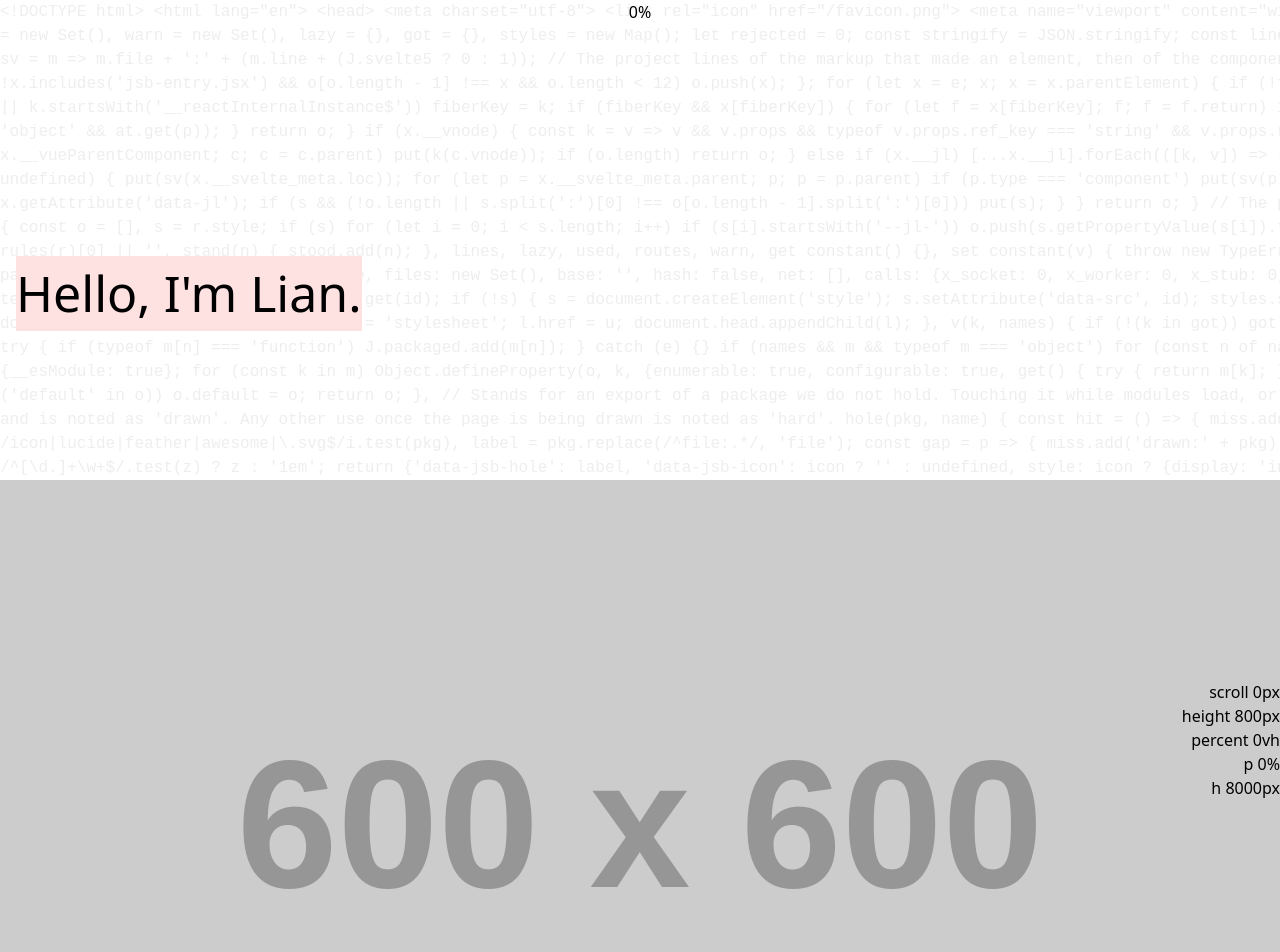
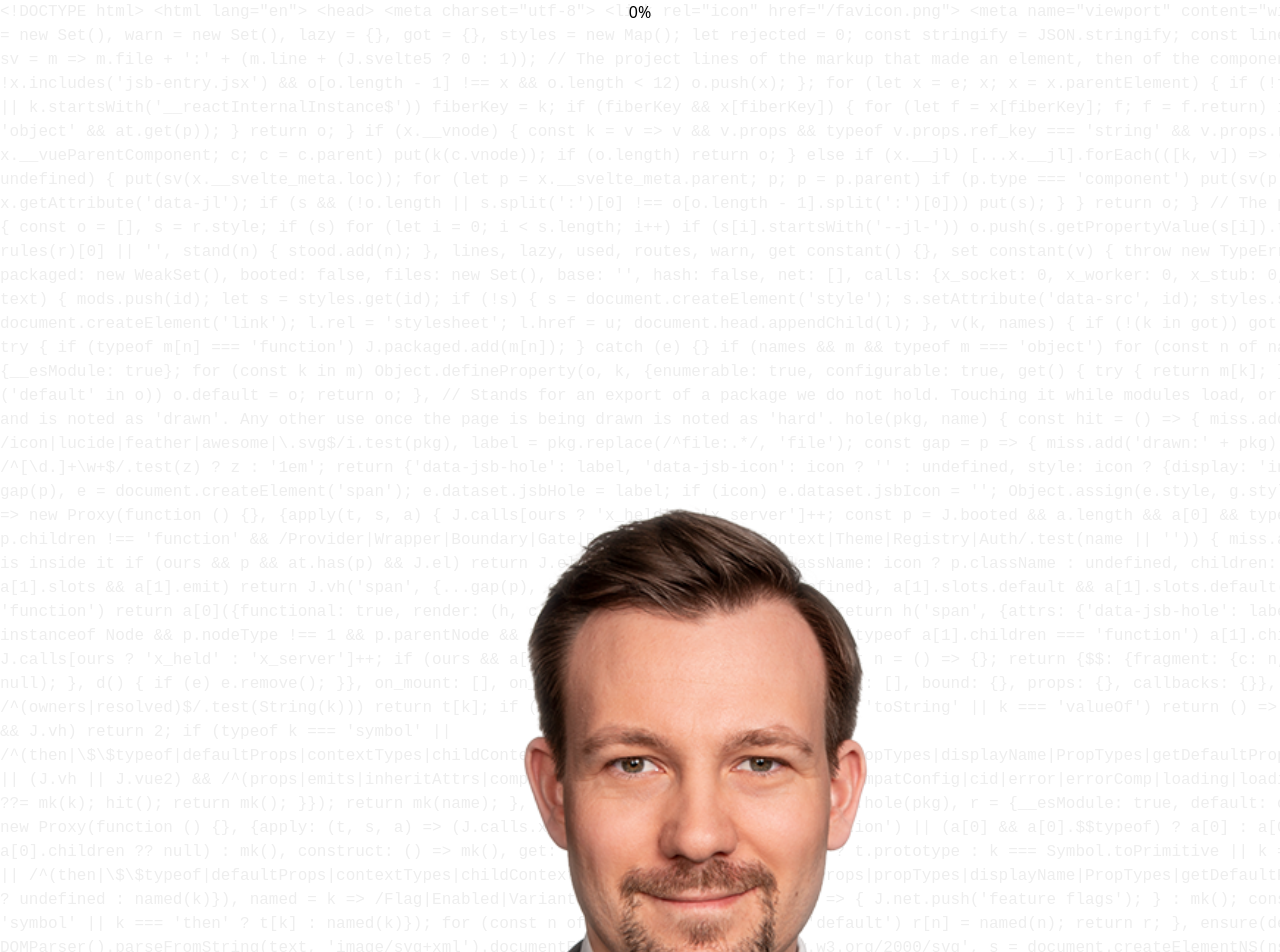
Before and after one commit to lianhuilui/portfolio, a SvelteKit app: page /parallax in a window 1280 px wide. Shown: the top 952 px of the page. Built offline with nearby package versions, Linux system fonts and the light colour scheme.

Commit message:
copywriting for hrcpoints

```diff
--- a/src/routes/parallax/+page.svelte
+++ b/src/routes/parallax/+page.svelte
@@ -16,12 +16,13 @@
     let animating = false;
 
     let imgs = [
-        'http://placehold.co/600x600',
-        'http://placehold.co/600x600',
-        'http://placehold.co/600x600',
-        'http://placehold.co/600x600',
-        'http://placehold.co/600x600',
-        'http://placehold.co/600x600',
+        '/head.png',
+        '/src/assets/hrcpoints.jpeg',
+        'http://placehold.co/1000x1000',
+        'http://placehold.co/1000x1000',
+        'http://placehold.co/1000x1000',
+        'http://placehold.co/1000x1000',
+        'http://placehold.co/1000x1000',
     ]
 
     onMount(() => {
@@ -112,50 +113,73 @@
     <div id="wrapper_wrapper">
         <div id="wrapper">
             <div class="top-layer">
-                <div class="text bg-red-100">Hello, I'm Lian.</div>
+                <div class="text">
+                    <span class="hello">
+                        Hello.
+                    </span>
+                    <span class="lian bg-white">
+                        I'm Lian.
+                    </span>
+                </div>
             </div>
             <div class="top-layer">
-                <div class="text bg-blue-100">I'm a Web Dev.</div>
+                <div class="text">I do
+                    <p class="inline web">
+                        web
+                    </p>
+                    development
+                </div>
             </div>
             <div class="top-layer">
                 <div class="text">
-                    <span class='bg-blue-100'>
+                    <span class=''>
                         I&nbsp;
                     </span>
                 </div>
-                <div class="view bg-green-100">
+                <div class="view">
                     <div class="parallax">
                         <div class="parallax1">
                             <div class="verb">
                                 <span>
-                                    do&nbsp;
+                                    write&nbsp;
                                 </span>
                             </div>
                             <div class="noun">
-                                <span class="bg-yellow-100">
-                                    Frontend.
+                                <div>
+                                    <span class="bg-yellow-200">
+                                        frontend
                                     </span>
-                                <span class="bg-red-100">
-                                    Backend.
+                                </div>
+                                <div>
+                                    <span class="bg-green-200">
+                                        backend
                                     </span>
                                 </div>
                             </div>
+                            &nbsp;code.
+                        </div>
                         <div class="parallax2">
                             <div class="verb">
-                                <span class="bg-orange-100">
+                                <span class="">
                                     use&nbsp;
                                 </span>
                             </div>
                             <div class="noun">
-                                <span class="bg-blue-100">
-                                    Svelte.
+                                <div>
+                                    <span class="">
+                                        Svelte<span class="kit">Kit</span>
                                     </span>
-                                <span class="bg-yellow-100">
+                                </div>
+                                <div>
+                                    <span class="">
                                         Django.
                                     </span>
-                                <span class="bg-red-100">
-                                    NodeJS.
+                                </div>
+                                <div>
+                                    <span class="">
+                                        nodeJS.
                                     </span>
+                                </div>
                             </div>
                         </div>
                     </div>
@@ -172,50 +196,55 @@
         <code>{code}</code>
     </div>
 
+    <div style="padding-top: 0vh; position: absolute; top: 350vh; width: 100vw;" class="flyby text-center">
+        Projects
+    </div>
+
     <div style="padding-top: 0vh; position: absolute; top: 400vh; width: 100vw;" class="flyby text-center">
-        PROJECTS
+        Showcase
     </div>
 
     <div style="padding-top: 0vh; position: absolute; top: 450vh; width: 100vw;" class="flyby text-center">
-        BLOG
+        1
     </div>
 
     <div style="padding-top: 0vh; position: absolute; top: 500vh; width: 100vw;" class="flyby text-center">
-        CONTACT ME
+        2
     </div>
 
     <div style="padding-top: 0vh; position: absolute; top: 550vh; width: 100vw;" class="flyby text-center">
+        3
     </div>
 
     <div style="padding-top: 0vh; position: absolute; top: 600vh; width: 100vw;" class="flyby text-center">
-        THANKS
+        4
     </div>
 
     <div style="padding-top: 0vh; position: absolute; top: 650vh; width: 100vw;" class="flyby text-center">
-        FOR
+        5
     </div>
 
     <div style="padding-top: 0vh; position: absolute; top: 700vh; width: 100vw;" class="flyby text-center">
-        STOPPING
+        6
     </div>
 
     <div style="padding-top: 0vh; position: absolute; top: 750vh; width: 100vw;" class="flyby text-center">
-        BY
+        ..
     </div>
     <div style="padding-top: 0vh; position: absolute; top: 800vh; width: 100vw;" class="flyby text-center">
-        .
+        ...
     </div>
 
     <div style="padding-top: 0vh; position: absolute; top: 850vh; width: 100vw;" class="flyby text-center">
-        ..
+        ....
     </div>
 
     <div style="padding-top: 0vh; position: absolute; top: 900vh; width: 100vw;" class="flyby text-center">
-        ...
+        Blog
     </div>
 
     <div style="padding-top: 0vh; position: absolute; top: 950vh; width: 100vw;" class="flyby text-center">
-        THE END
+        Contact
     </div>
 
     <div id="picture_wrapper">
@@ -229,7 +258,7 @@
     <div id="percent">
     </div>
 
-    <div style="position: fixed; bottom: 0; right: 0; display: fixed; z-index: 30; text-align: right;">
+    <div style="position: fixed; bottom: 0; right: 0; display: none; z-index: 30; text-align: right;">
         scroll       {scroll}px<br>
             height       {height}px<br>
             percent       {parseInt(percent * 100)}vh<br>
@@ -241,7 +270,7 @@
 
 <style>
     :global(:root) {
-        --fontsize: 50px;
+        --fontsize: 2rem;
         --lineheight: 1.5;
         --headerpadding: 2vh;
         --headerpadding-x: 2vh;
@@ -316,7 +345,7 @@
         animation-name: wrapper_wrapper;
         padding: var(--headerpadding) var(--headerpadding-x);
         position: fixed;
-        top: max(calc(30vh - (var(--scroll) * 1px)), 0px);
+        top: max(calc(35vh - (var(--scroll) * 1px)), 0px);
         background: transparent;
         z-index: 10;
     }
@@ -336,7 +365,7 @@
         line-height: calc(var(--fontsize) * var(--lineheight));
         overflow: hidden;
     }
-    .top-layer code, .top-layer pre {
+    .top-layer code {
         font-family: 'Courier New', Courier, monospace;
         color: #eee;
     }
@@ -354,12 +383,13 @@
         display: flex;
     }
     .noun, .verb {
-        display: block;
+        display: flex;
+        flex-direction: column;
     }
     .text span,
     .noun span,
     .verb span{
-        display: block;
+        display: inline;
     }
     #percent {
         top: 0;
@@ -374,12 +404,9 @@
     }
     #anitext {
         width: 100vw;
-        font-family: monospace;
         background: transparent;
         z-index: 10;
         font-size: var(--fontsize);
-        position:fixed;
-        top: 10px;
     }
 
     /* PICTURE */
@@ -420,13 +447,74 @@
         background: transparent;
     }
     .picture .img {
+        aspect-ratio: 1;
         width: 100%;
         height: var(--picturesize);
-        background-size: cover;
-        background-position: center;
+        background-size: contain;
+        background-repeat: no-repeat;
+        background-position: top center;
     }
 
+    /* web */
+    @keyframes web {
+    from, 8% { color: black; }
+    9%, to { color: orange; }
+    }
+
+    .web {
+        animation-name: web;
+    }
+
+    /* kit */
+    @keyframes kit {
+    from, 23% { width: 0px}
+    24%, to { width: 1.5em; }
+    }
+
+    .kit {
+        color: orange;
+        animation-name: kit;
+        display: inline-block!important;
+        height: calc(var(--lineheight));
+        vertical-align: top;
+        overflow: hidden;
+    }
+
+    /* hello */
+    @keyframes hello {
+    from, 1% { opacity: 0}
+    2%, to { opacity: 1.0}
+    }
+    .hello {
+        animation-name: hello;
+    }
+
+    /* lian */
+    @keyframes lian {
+    from, 2% { opacity: 0}
+    3%, to { opacity: 1.0}
+    }
+    .lian {
+        animation-name: lian;
+    }
+
+    /* fly by texts */
     .flyby {
-        font-size: 10vw;
+        /*font-size: 10vw;*/
+        font-size: 5vh;
+    }
+
+    /* animation */
+    @keyframes flyby {
+    from, 30% {
+        transform: translateY(100vh)
+    }
+    to {
+        transform: translateY(0)
+    }
+    }
+    .flyby {
+        animation-name: flyby;
+        animation-timing-function: linear;
     }
 </style>
```
Also changed, not shown: src/routes/my-work/hrcpoints/+page.svelte (+18 -31 lines), static/head.png (added). Lines whose indentation alone changed are shown as unchanged.
